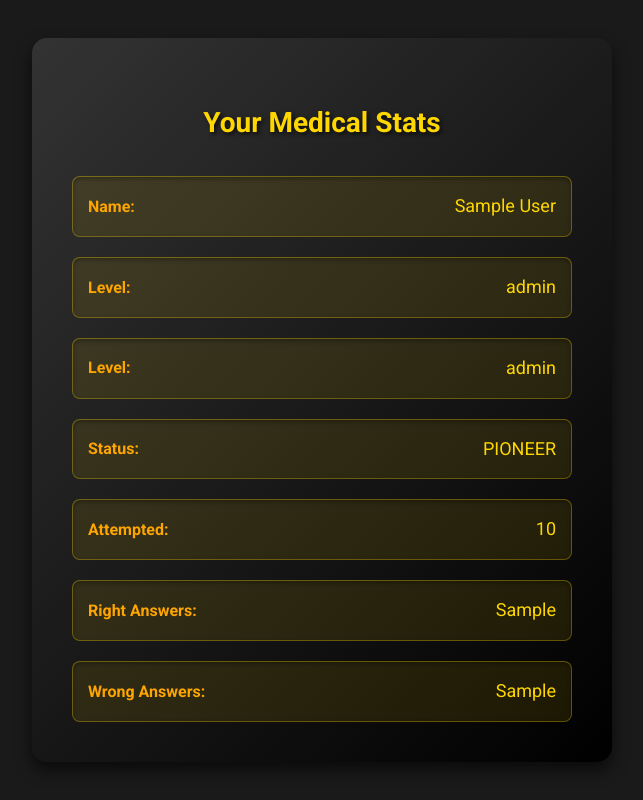
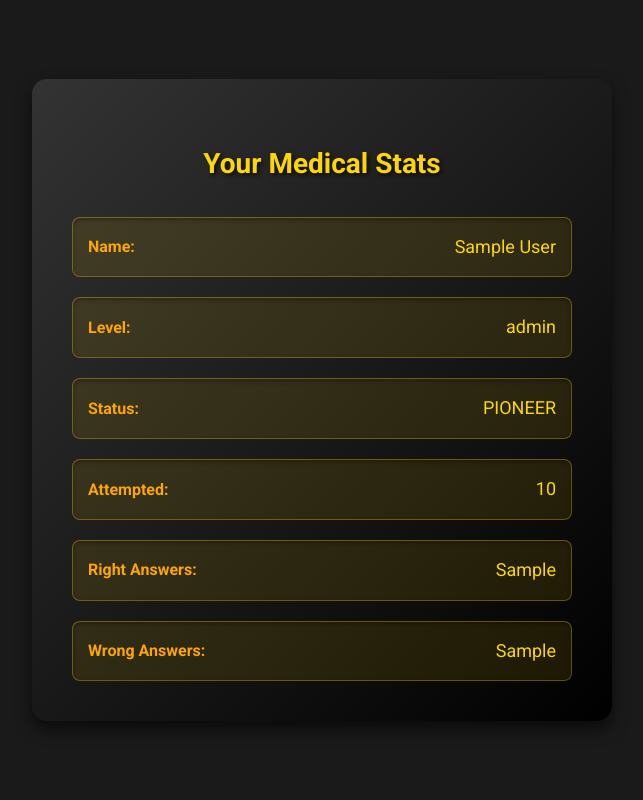
Before and after one commit to LAKKASANI-VENKATA-RAJASEKHARA-REDDY/Medimind-4, a Flask app: page /profile in a window 1280 px wide. Shown: the whole page, without its empty margins (318-961 px from the left). Run offline with Flask 3, Linux system fonts and the light colour scheme; the visitor is signed in with stand-in values (Sample User, id 1); tables that the repository leaves empty or names only in its code hold one stand-in row (values such as "Sample post"); data that the repository does not hold is empty.

Commit message:
Add files via upload

```diff
--- a/templates/profile.html
+++ b/templates/profile.html
@@ -85,10 +85,6 @@
             <span>{{ level }}</span>
         </div>
         <div class="stat-item">
-            <strong>Level:</strong>
-            <span>{{ level }}</span>
-        </div>
-        <div class="stat-item">
             <strong>Status:</strong>
             <span>{{ badge }}</span>
         </div>
```
